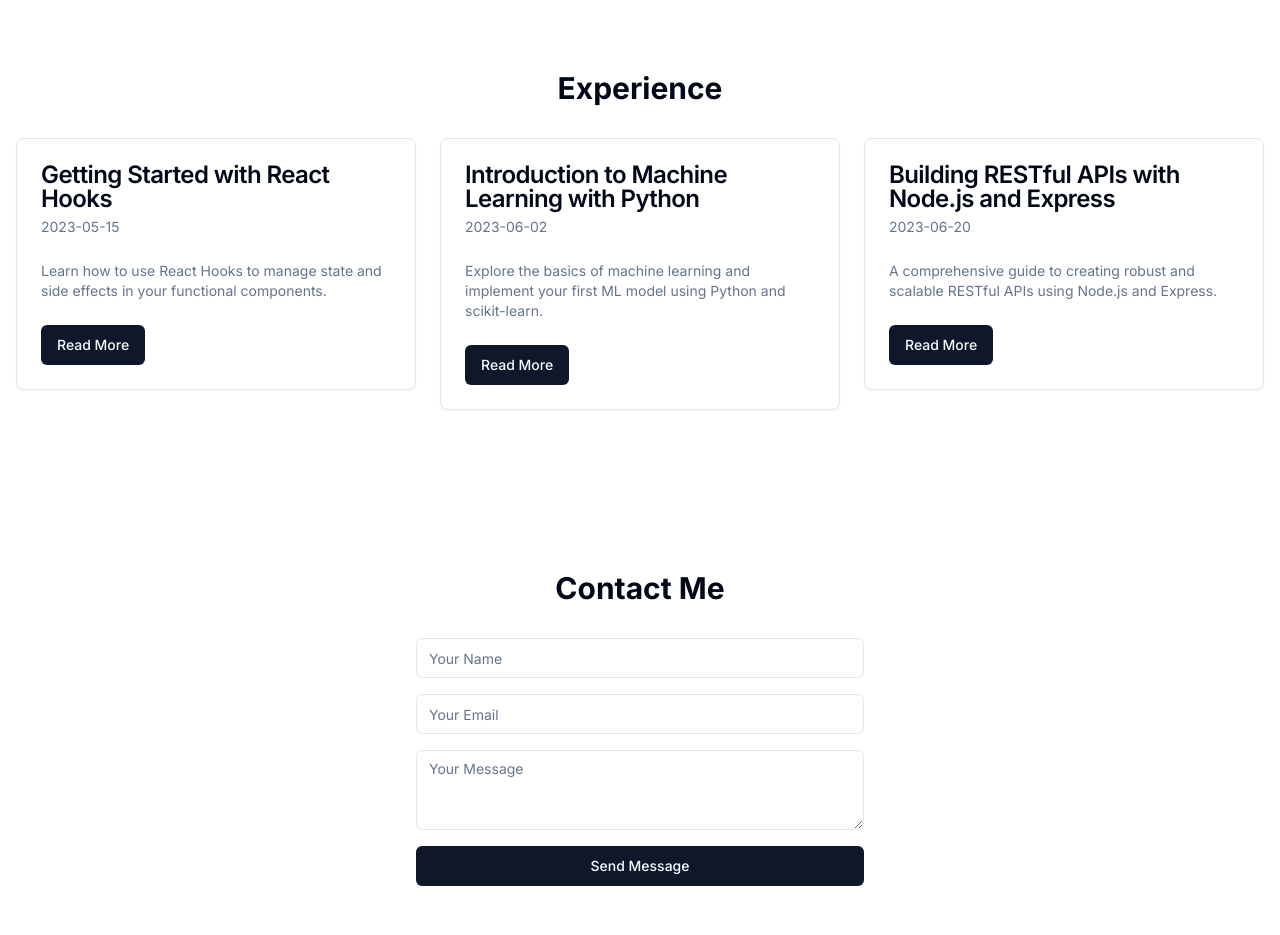
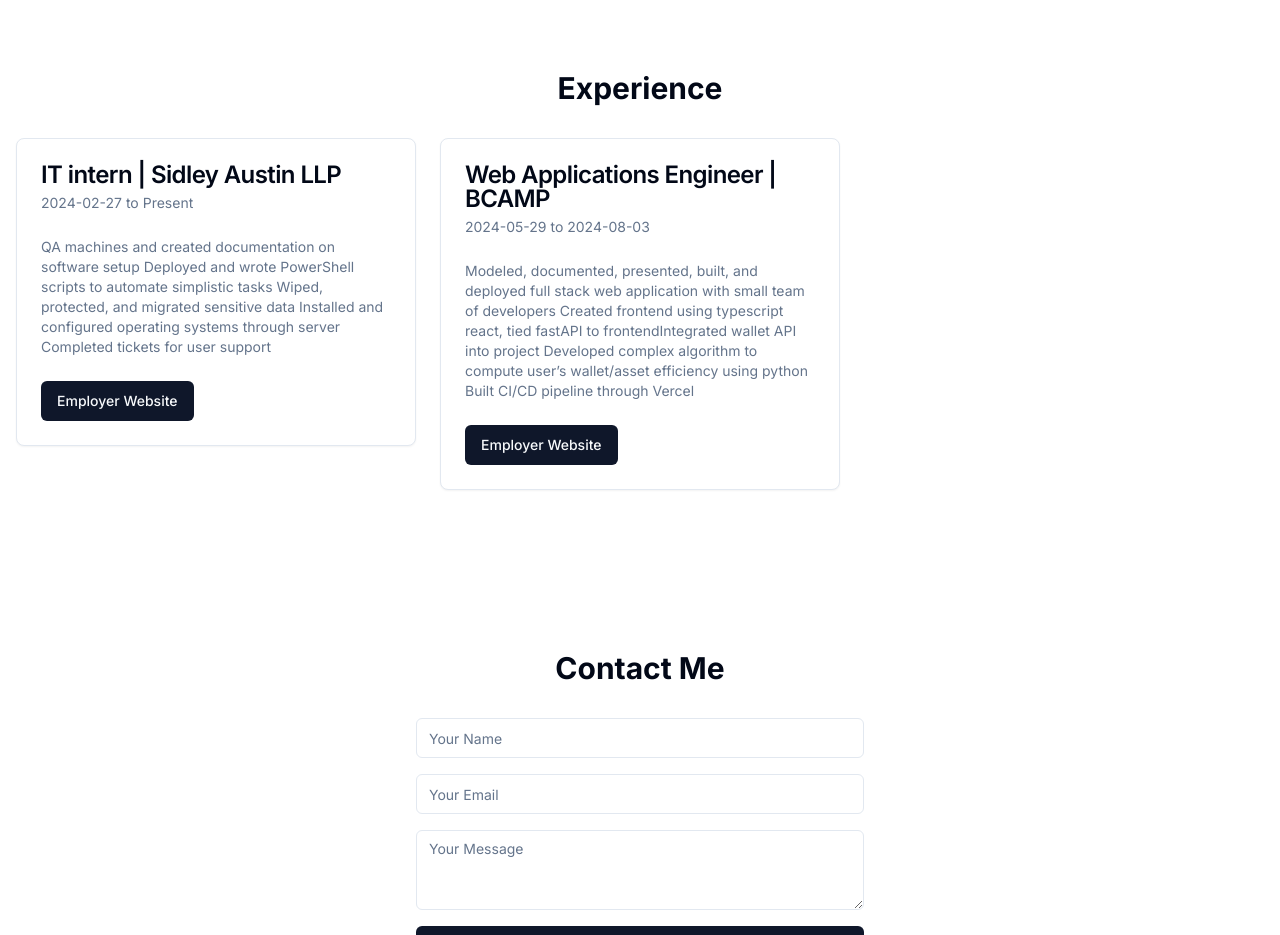
Before and after one commit to ethancala/PersonalWebsite, a Next.js app: page / in a window 1280 px wide. Shown: the part 1460-2395 px from the top of the page. Built offline with nearby package versions, Linux system fonts and the light colour scheme.

Commit message:
Updated Experiences info. Changed readMore to employer websites

```diff
--- a/app/components/Experience.tsx
+++ b/app/components/Experience.tsx
@@ -6,22 +6,16 @@
 
 const experiences = [
   {
-    title: "Getting Started with React Hooks",
-    description: "Learn how to use React Hooks to manage state and side effects in your functional components.",
-    date: "2023-05-15",
-    readMore: "/experience/react-hooks"
+    title: "IT intern | Sidley Austin LLP",
+    description: "QA machines and created documentation on software setup	Deployed and wrote PowerShell scripts to automate simplistic tasks	Wiped, protected, and migrated sensitive data Installed and configured operating systems through server Completed tickets for user support",
+    date: "2024-02-27 to Present" ,
+    website: "https://www.sidley.com/en/us/"
   },
   {
-    title: "Introduction to Machine Learning with Python",
-    description: "Explore the basics of machine learning and implement your first ML model using Python and scikit-learn.",
-    date: "2023-06-02",
-    readMore: "/experience/intro-ml-python"
-  },
-  {
-    title: "Building RESTful APIs with Node.js and Express",
-    description: "A comprehensive guide to creating robust and scalable RESTful APIs using Node.js and Express.",
-    date: "2023-06-20",
-    readMore: "/experience/nodejs-express-api"
+    title: "Web Applications Engineer | BCAMP",
+    description: "Modeled, documented, presented, built, and deployed full stack web application with small team of developers	Created frontend using typescript react, tied fastAPI to frontendIntegrated wallet API into project Developed complex algorithm to compute user’s wallet/asset efficiency using python Built CI/CD pipeline through Vercel",
+    date: "2024-05-29 to 2024-08-03",
+    website: "https://bcamp.dev/"
   }
 ]
 
@@ -47,7 +41,7 @@
               </CardContent>
               <CardFooter>
                 <Button asChild>
-                  <a href={post.readMore}>Read More</a>
+                  <a href={post.website}>Employer Website</a>
                 </Button>
               </CardFooter>
             </Card>
```
